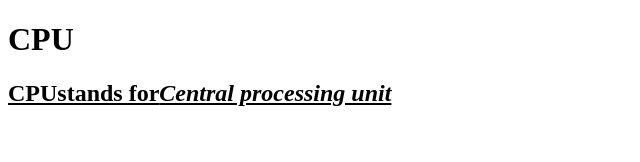
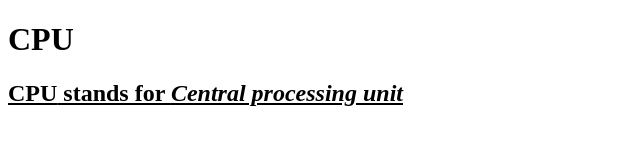
Before and after one commit to iamneo-production/acffeeecfadebeadaeccdfffebaeceaec, a plain HTML site: page public/index.html in a window 1280 px wide. Shown: the top 162 px of the page, without its empty margins (0-640 px from the left). Drawn offline with Linux system fonts and the light colour scheme.

Commit message:
Backup Commit

```diff
--- a/public/index.html
+++ b/public/index.html
@@ -9,7 +9,7 @@
 </head>
 <body>
     <h1>CPU</h1>
-    </p><h2><u>CPUstands for<i>Central processing unit</i></u></h2><br>
+    </p><h2><u><bold>CPU</bold> stands for <i>Central processing unit</i></u></h2><br>
     <h2>It is the Portion</h2>
 </body>
 </html>
```
